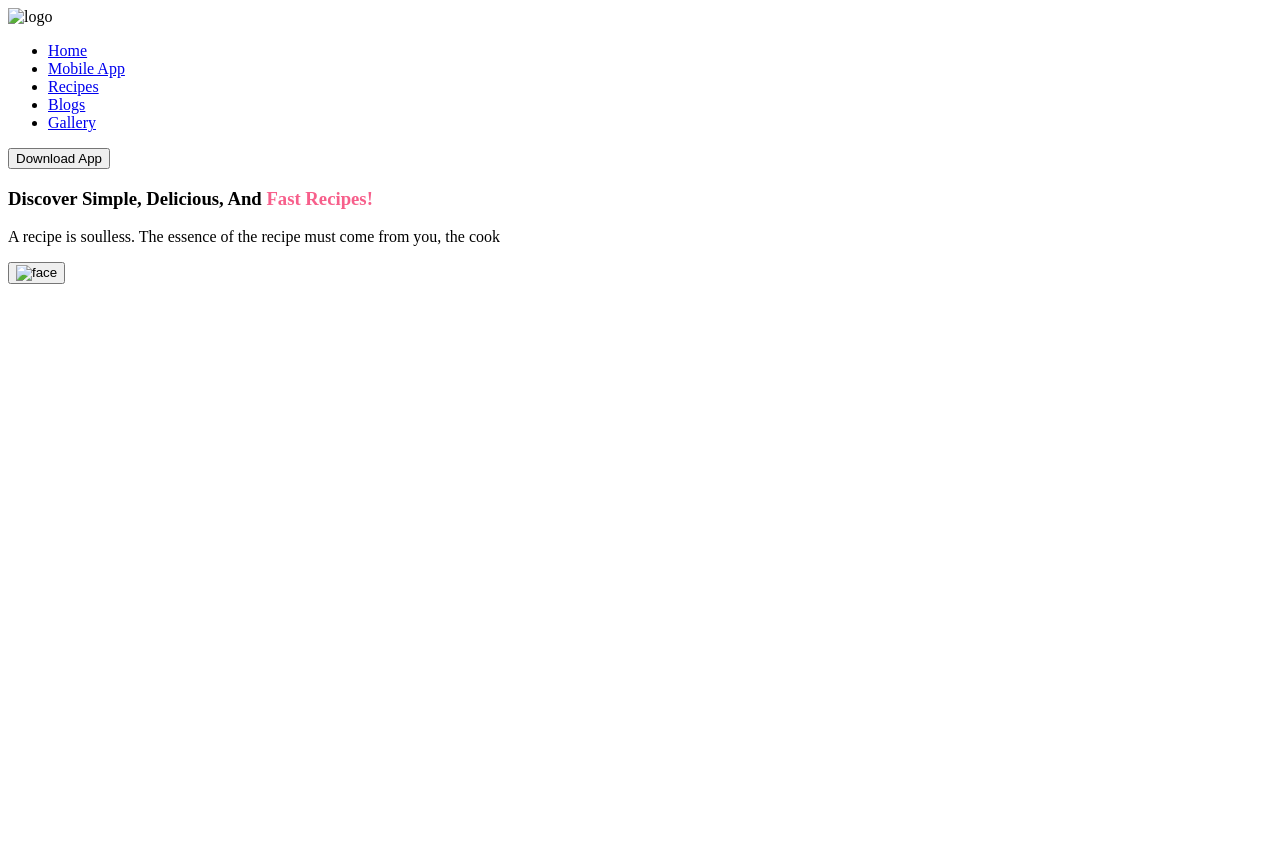
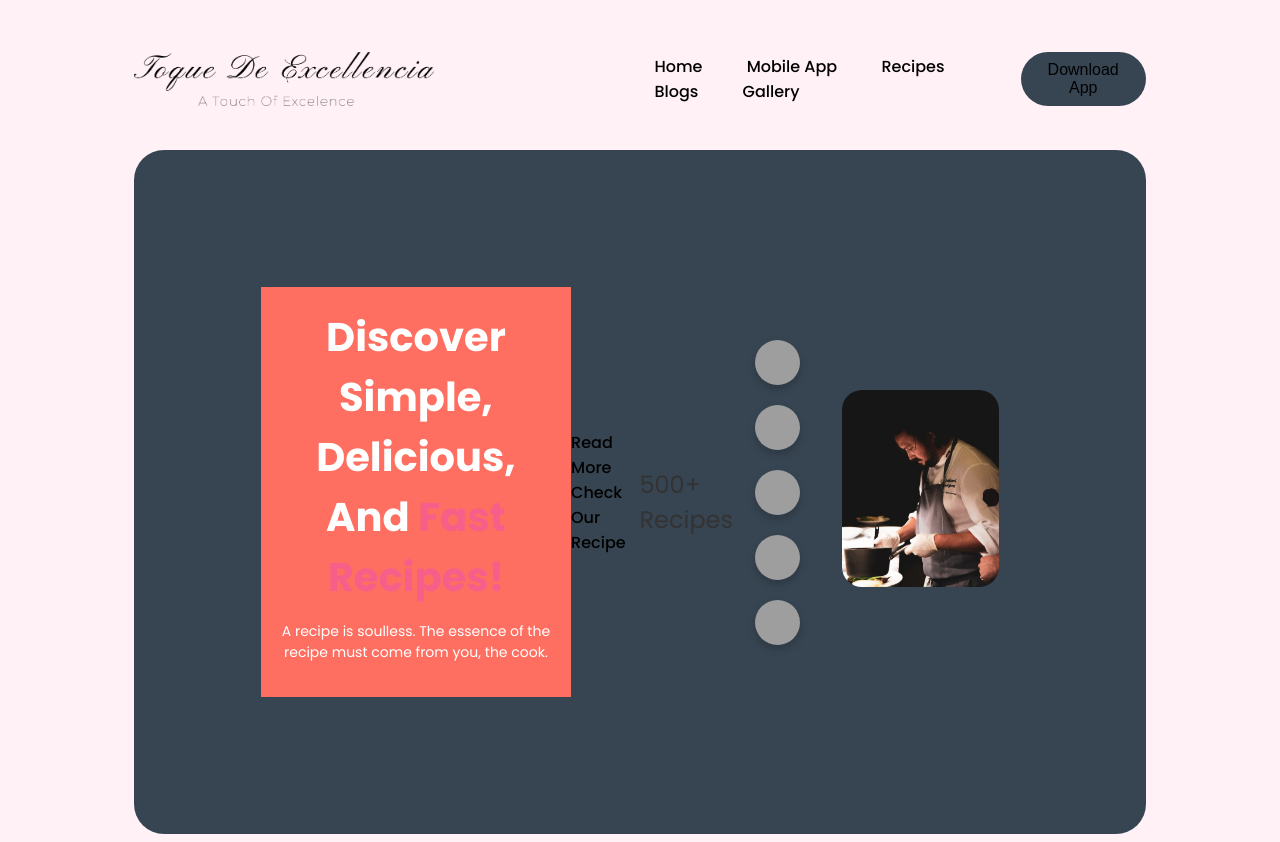
Before and after one commit to theyallluvola/Landing-Page, a plain HTML site: page index.html in a window 1280 px wide. Before the commit the page ends 800 px from the top, so only its background shows below. Drawn offline with Linux system fonts and the light colour scheme; grey boxes are pictures that could not be loaded.

Commit message:
Navbar Done. 1st Section in Progress.

```diff
--- a/index.html
+++ b/index.html
@@ -4,35 +4,45 @@
     <meta charset="UTF-8">
     <meta name="viewport" content="width=device-width, initial-scale=1.0">
     <title>Document</title>
+    <link rel="stylesheet" href="styles.css">
+    <link rel="preconnect" href="https://fonts.googleapis.com">
+    <link rel="preconnect" href="https://fonts.gstatic.com" crossorigin>
+    <link href="https://fonts.googleapis.com/css2?family=Poppins:ital,wght@0,100;0,200;0,300;0,400;0,500;0,600;0,700;0,800;0,900;1,100;1,200;1,300;1,400;1,500;1,600;1,700;1,800;1,900&display=swap" rel="stylesheet">
 </head>
 <body>
-    <section>
     <header>
+        <img src="assets/images/logo.png" alt="Toque De Excellencia Logo">
         <nav>
-            <img src="img/logo.png" alt="logo">
-            <ul>
-                <li><a href="index.html">Home</a></li>
-                <li><a href="about.html">Mobile App</a></li>
-                <li><a href="contact.html">Recipes</a></li>
-                <li><a href="services.html">Blogs</a></li>
-                <li><a href="portfolio.html">Gallery</a></li>
-            </ul>
+            <ul class="nav-links">
+                <li><a href="#">Home</a></li>
+                <li><a href="#">Mobile App</a></li>
+                <li><a href="#">Recipes</a></li>
+                <li><a href="#">Blogs</a></li>
+                <li><a href="#">Gallery</a></li>
+        </nav>
+        <a class="cta" href="#"><button>Download App</button></a>
     </header>
-    <section>
-        <div>
-            <button>Download App</button>
+    <section class="face">
+        <div class="header">
+            <h1>Discover Simple, Delicious, And <span style="color:#F75F8B;">Fast Recipes!</span></h1>
+            <p>A recipe is soulless. The essence of the recipe must come from you, the cook.</p>
         </div>
-    </section>
-    <section class="face">
-        <div>
-            <h1>Discover Simple, Delicious, And <span style="color:#F75F8B;">Fast Recipes!</span></h1>
-            <p>A recipe is soulless. The essence of the recipe must come from you, the cook</p>
+        <div class="buttons">
+            <a href="#">Read More</a>
+            <a href="#">Check Our Recipe</a>
         </div>
-        <div>
-            <button><img src="img/face.png" alt="face"></button>
+        <div class="title">500+ Recipes</div>
+    <div class="container">
+        <div class="circle"><img src="assets/images/Salad.png" alt="Salad"></div>
+        <div class="circle"><img src="assets/images/Burger.png" alt="Burger"></div>
+        <div class="circle"><img src="assets/images/Steak.png" alt="Steak"></div>
+        <div class="circle"><img src="assets/images/Breakfast.png" alt="Breakfast"></div>
+        <div class="circle"><img src="assets/images/Charcuterie.png" alt="Charcuterie"></div>
+    </div>
+</div>
+        <div class="chef-image">
+            <img src="assets/images/chef.jpg" alt="Chef">
         </div>
-        <div></div>
-    </section>
     </section>
 </body>
 </html>
--- a/styles.css
+++ b/styles.css
@@ -0,0 +1,128 @@
+html {
+    box-sizing: border-box;
+    margin: 0;
+    padding: 0;
+    background-color: #FFF1F5;
+    font-family: "Poppins", sans-serif;
+  }
+
+  section {
+    height: 78vh;
+  }
+
+  /*Navbar*/
+
+  li, a, button {
+    font-weight: 500;
+    font-size: 16px;
+    color: black;
+    text-decoration: none;
+  }
+
+  header, .face {
+    display: flex;
+    justify-content: flex-start;
+    align-items: center;
+    padding: 30px 10%;
+  }
+
+  header img {
+    width: 300px;
+  }
+
+  .logo {
+    cursor: pointer;
+  }
+
+  .nav-links {
+    list-style: none;
+    margin-left: 160px;
+  }
+
+  .nav-links li {
+    display: inline-block;
+    padding: 0 20px;
+  }
+
+  .nav-links li a {
+    transition: all 0.3s ease 0s;
+  }
+
+  .nav-links li a:hover {
+    color: #374552;
+  }
+
+  .cta button {
+    padding: 9px 25px;
+    background-color: rgba(55, 69, 82, 1);
+    border: none;
+    border-radius: 50px;
+    cursor: pointer;
+    transition: all 0.3s ease 0s;
+  }
+
+  .cta button:hover {
+    background-color: rgba(55, 69, 82, 0.8);
+  }
+
+  .cta {
+    margin-left: auto;
+  }
+
+  /*Home*/
+
+  .face {
+    background-color: #374552;
+    border-radius: 30px;
+    margin: 0 10% 0 10%;
+    color: white;
+  }
+
+  .header {
+    background-color: #ff6f61;
+    padding: 20px;
+    text-align: center;
+  }
+  .header h1 {
+    font-size: 40px;
+    margin: 0;
+  }
+  .header p {
+    font-size: 14px;
+  }
+
+  .chef-image {
+    text-align: right;
+    padding: 20px;
+  }
+  .chef-image img {
+    width: 100%;
+    border-radius: 20px;
+  }
+
+  .container {
+    display: flex;
+    justify-content: center;
+    flex-wrap: wrap;
+    gap: 20px;
+  }
+  .circle {
+    width: 45px;
+    height: 45px;
+    border-radius: 50%;
+    overflow: hidden;
+    display: flex;
+    align-items: center;
+    justify-content: center;
+    box-shadow: 0 4px 8px rgba(0, 0, 0, 0.2);
+  }
+  .circle img {
+    width: 100%;
+    height: 100%;
+    object-fit: cover;
+  }
+  .title {
+    margin-top: 20px;
+    font-size: 24px;
+    color: #333;
+  }
```
Also changed, not shown: assets/images/chef.jpg (added), 5 other files.
